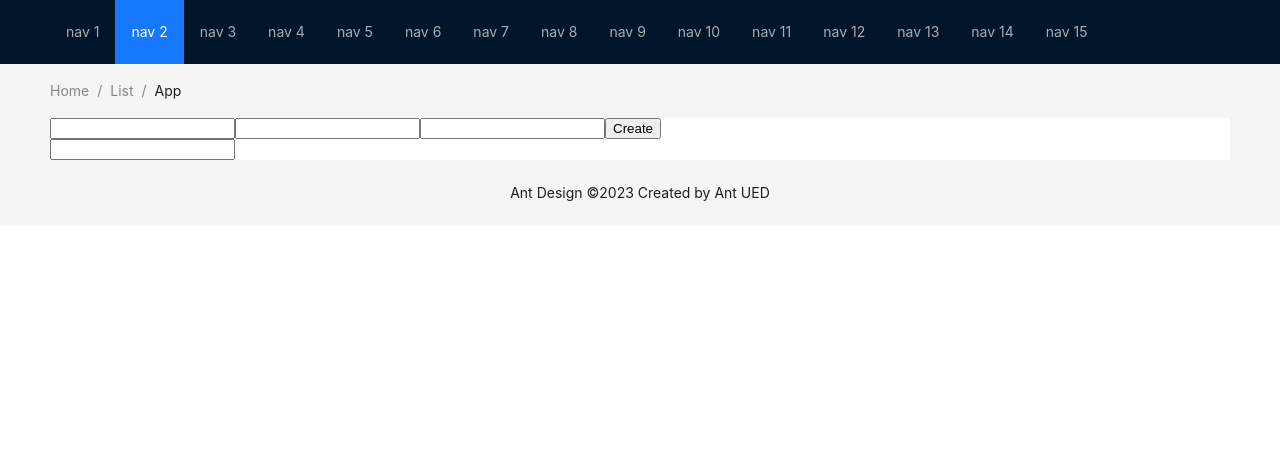
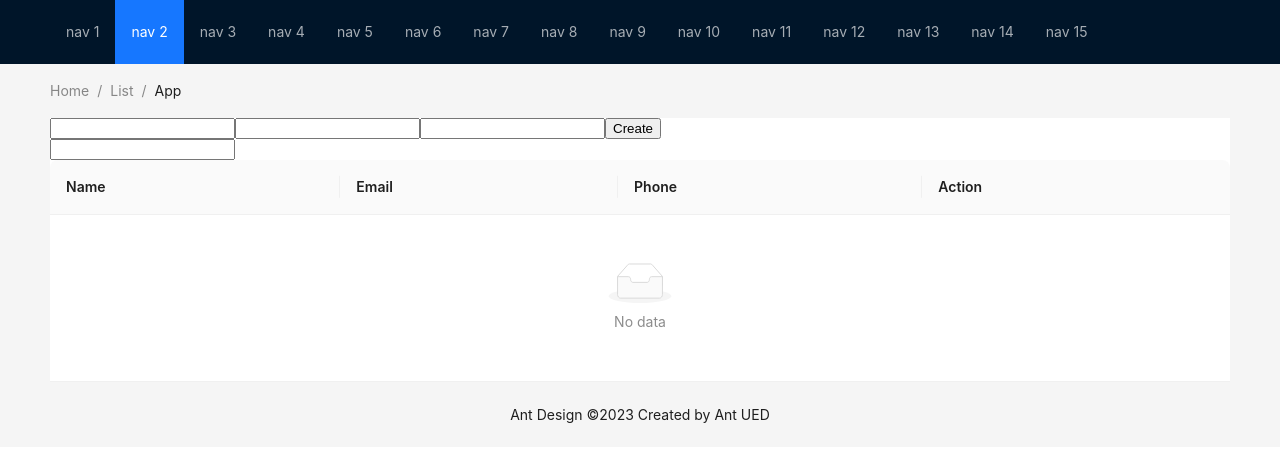
Before and after one commit to DuyTiger/reactJS, a React (Create React App) app in the folder demo/: page / in a window 1280 px wide. Shown: the top 462 px of the page. Built offline with nearby package versions, Linux system fonts and the light colour scheme.

Commit message:
ant Table

```diff
--- a/demo/package.json
+++ b/demo/package.json
@@ -8,6 +8,7 @@
     "@testing-library/react": "^13.4.0",
     "@testing-library/user-event": "^13.5.0",
     "antd": "^5.3.0",
+    "craco": "^0.0.3",
     "react": "^18.2.0",
     "react-dom": "^18.2.0",
     "react-scripts": "^5.0.1",
--- a/demo/src/components/Bai4.js
+++ b/demo/src/components/Bai4.js
@@ -8,7 +8,6 @@ const DEFAULT_USER = { name: "", email: "", phone: "" };
 const Bai4 = () => {
   const [formData, setFormData] = useState(DEFAULT_USER);
   const [userList, setUserList] = useState([]);
-  // const [searchUserList, setSearchUserList] = useState([]);
   const [keyword, setKeyword] = useState("");
 
   // useEffect(() => { // update nhieu du lieu
@@ -23,7 +22,6 @@ const Bai4 = () => {
   //   }
   // }, [keyword, userList]);
   const searchUserList = useMemo(() => {
-    // update 1 du lieu
     if (keyword !== "") {
       const newUserList = userList.filter((item) => {
         return item.name.includes(keyword) || item.email.includes(keyword);
--- a/demo/src/components/TableUserList/index.js
+++ b/demo/src/components/TableUserList/index.js
@@ -1,20 +1,6 @@
-import { Table } from "antd";
+import { Table } from 'antd'
 
-const TableUserList = (props) => {
-  const dataSource = [
-    {
-      key: '1',
-      name: 'Mike',
-      email: 32,
-      phone: '10 Downing Street',
-    },
-    {
-      key: '2',
-      name: 'John',
-      email: 42,
-      phone: '10 Downing Street',
-    },
-  ];
+const TableUserList = ({dataSource, onEdit, onDelete}) => {
 
   const columns = [
     {
@@ -23,18 +9,31 @@ const TableUserList = (props) => {
       key: 'name',
     },
     {
-      title: 'email',
+      title: 'Email',
       dataIndex: 'email',
       key: 'email',
     },
     {
-      title: 'phone',
+      title: 'Phone',
       dataIndex: 'phone',
       key: 'phone',
     },
+    {
+      title: 'Action',
+      key: 'action',
+      // render: (text, record) => (
+      //   <span>
+      //     <a onClick={() => onEdit(record)}>Edit</a>
+      //     <span> | </span>
+      //     <a onClick={() => onDelete(record)}>Delete</a>
+      //   </span>
+      // ),
+    },
   ];
 
-  <Table dataSource={dataSource} columns={columns} />;
+  return (
+    <Table dataSource={dataSource} columns={columns} />
+  );
 };
 
 export default TableUserList;
```
Also changed, not shown: 1 other file (tests, documents, lock files or other folders).
